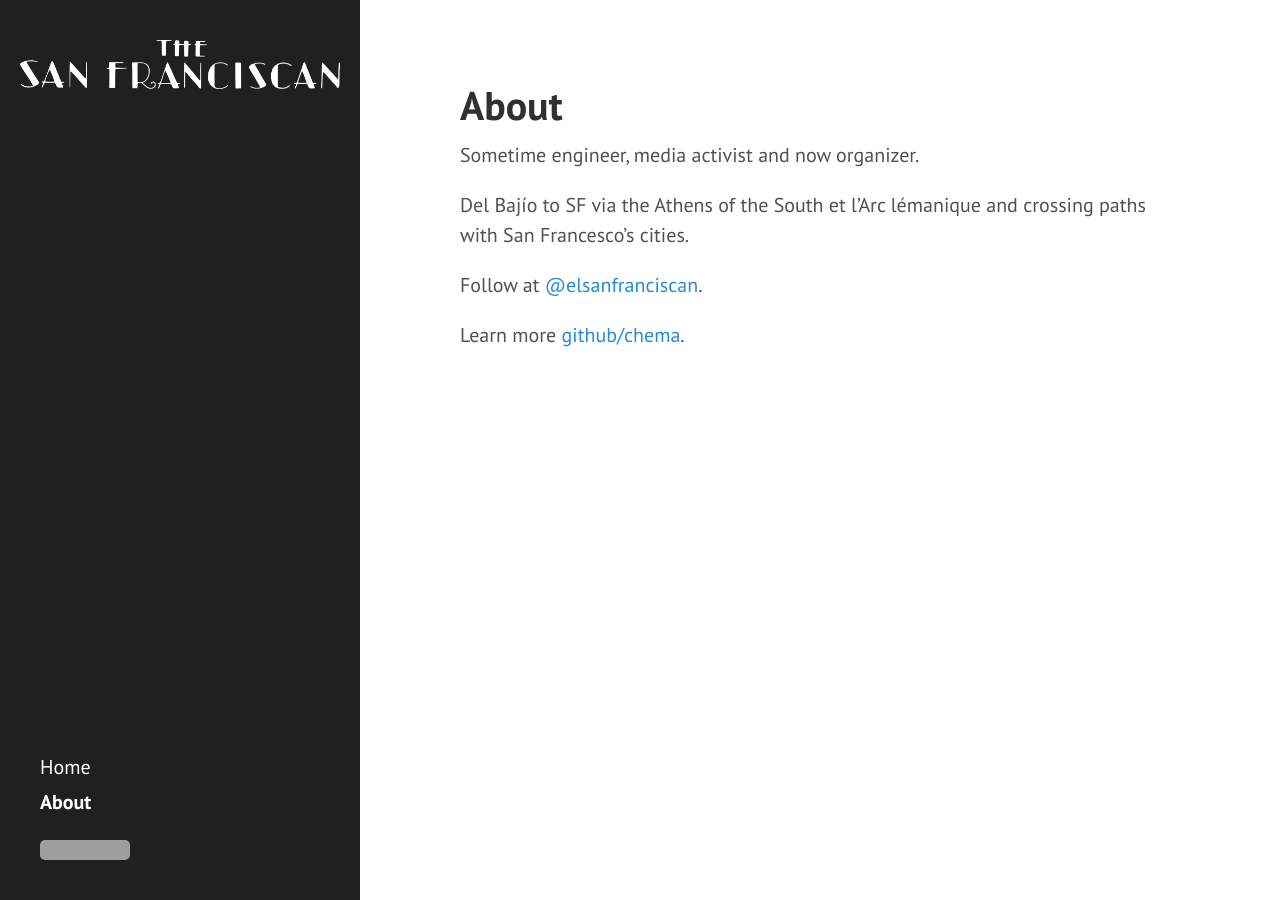
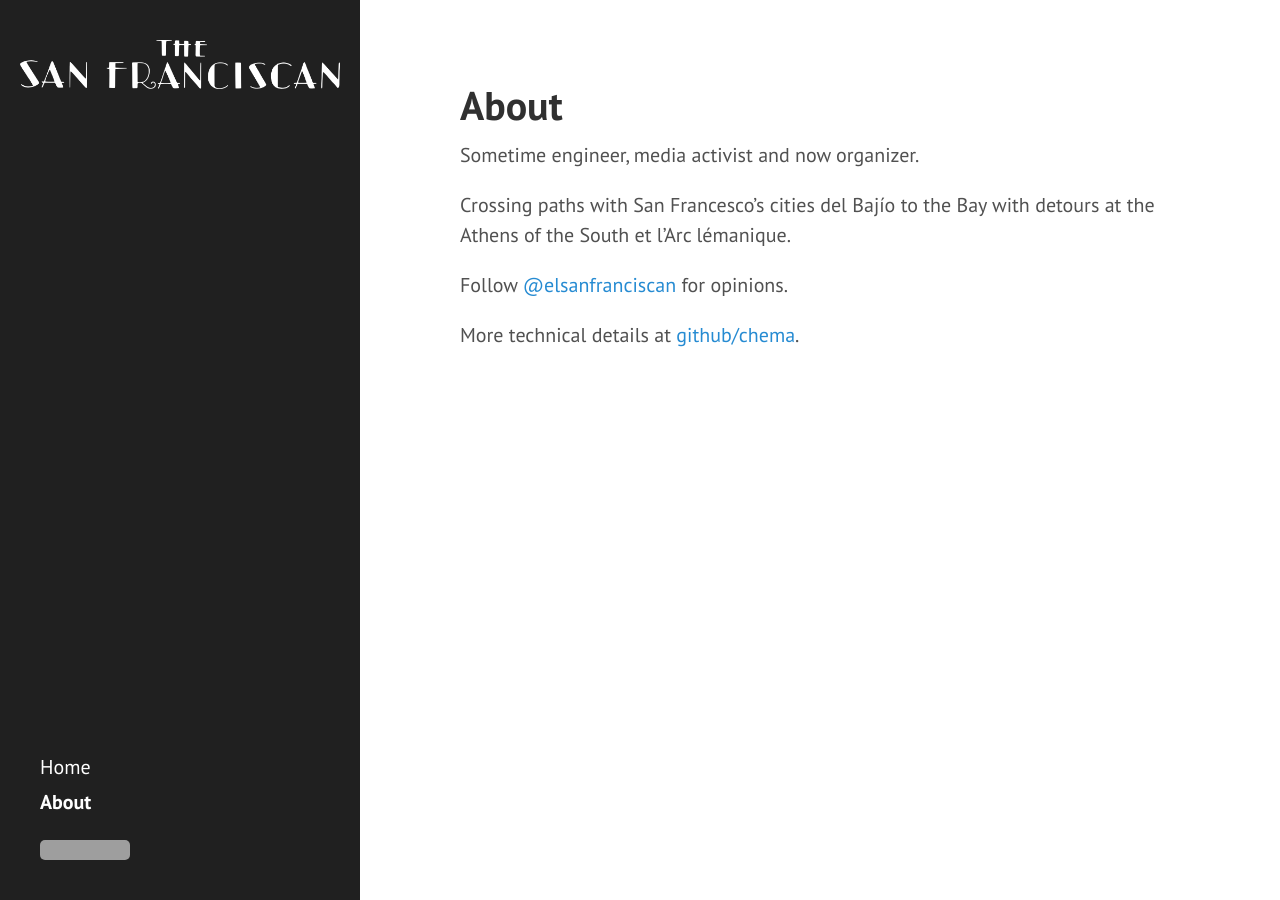
Before and after one commit to chema/sanfranciscan, a Jekyll site: the page built from about.md, in a window 1280 px wide. Built offline with Jekyll 4.4.1, drawn with Linux system fonts in a browser that asks for light colours; Markdown is read by kramdown in place of the engine named in the settings; grey boxes are pictures that could not be loaded.

Commit message:
reworded about page

```diff
--- a/about.md
+++ b/about.md
@@ -4,8 +4,8 @@
 ---
 Sometime engineer, media activist and now organizer.
 
-Del Bajío to SF via the Athens of the South et l'Arc lémanique and crossing paths with San Francesco's cities.
+Crossing paths with San Francesco's cities del Bajío to the Bay with detours at the Athens of the South et l'Arc lémanique.
 
-Follow at [@elsanfranciscan](https://twitter.com/elsanfranciscan).
+Follow [@elsanfranciscan](https://twitter.com/elsanfranciscan) for opinions.
 
-Learn more [github/chema](https://github.com/chema).
+More technical details at [github/chema](https://github.com/chema).
```
